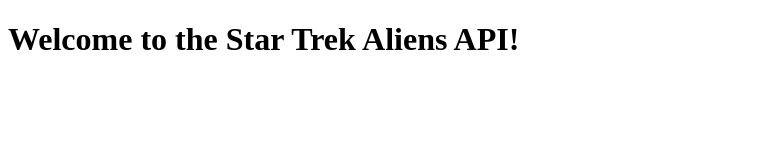
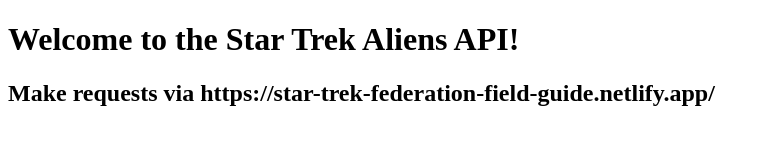
Before and after one commit to Justin-Quinn51/star-trek-api-MongoDB, a website: page index.html in a window 1280 px wide. Shown: the whole page, without its empty margins (0-770 px from the left). Drawn offline with Linux system fonts and the light colour scheme.

Commit message:
Added hosted URL link

```diff
--- a/index.html
+++ b/index.html
@@ -8,5 +8,6 @@
 </head>
 <body>
     <h1>Welcome to the Star Trek Aliens API!</h1>
+    <h2>Make requests via https://star-trek-federation-field-guide.netlify.app/</h2>
 </body>
 </html>
```
